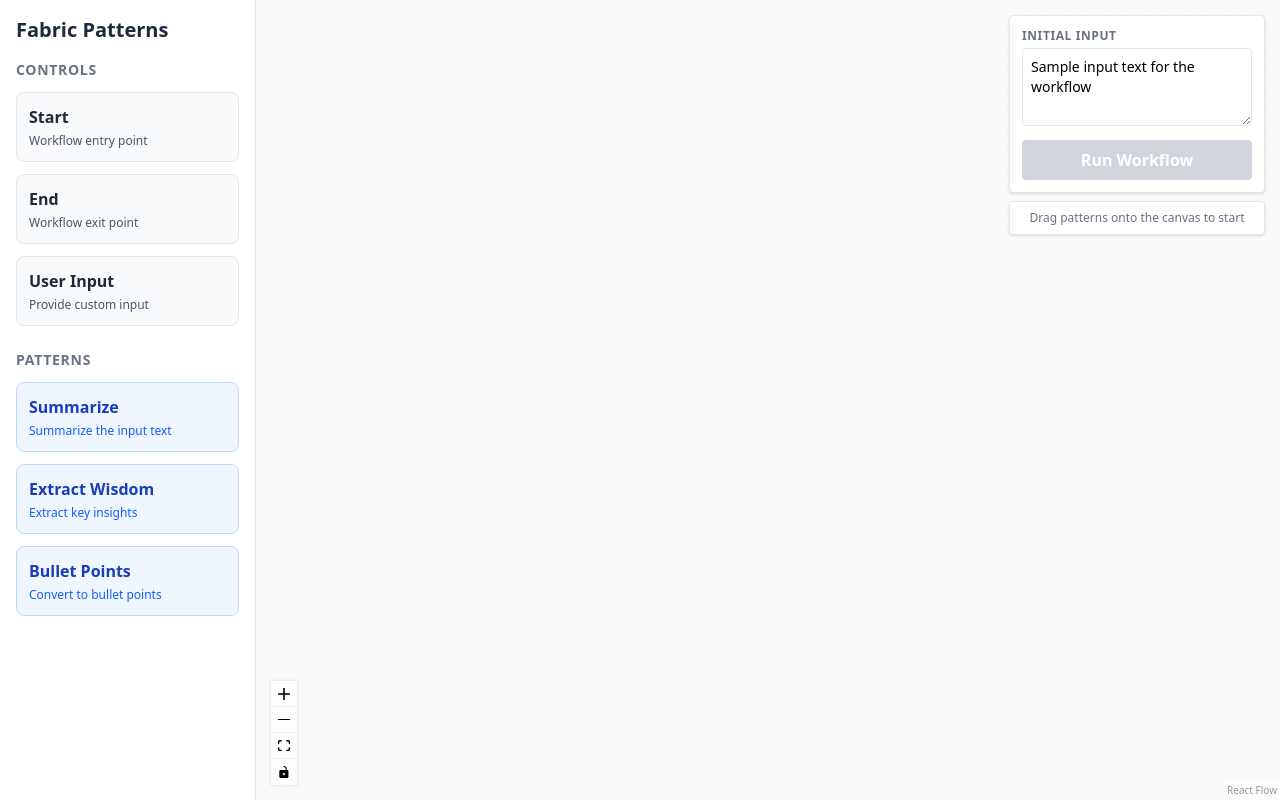
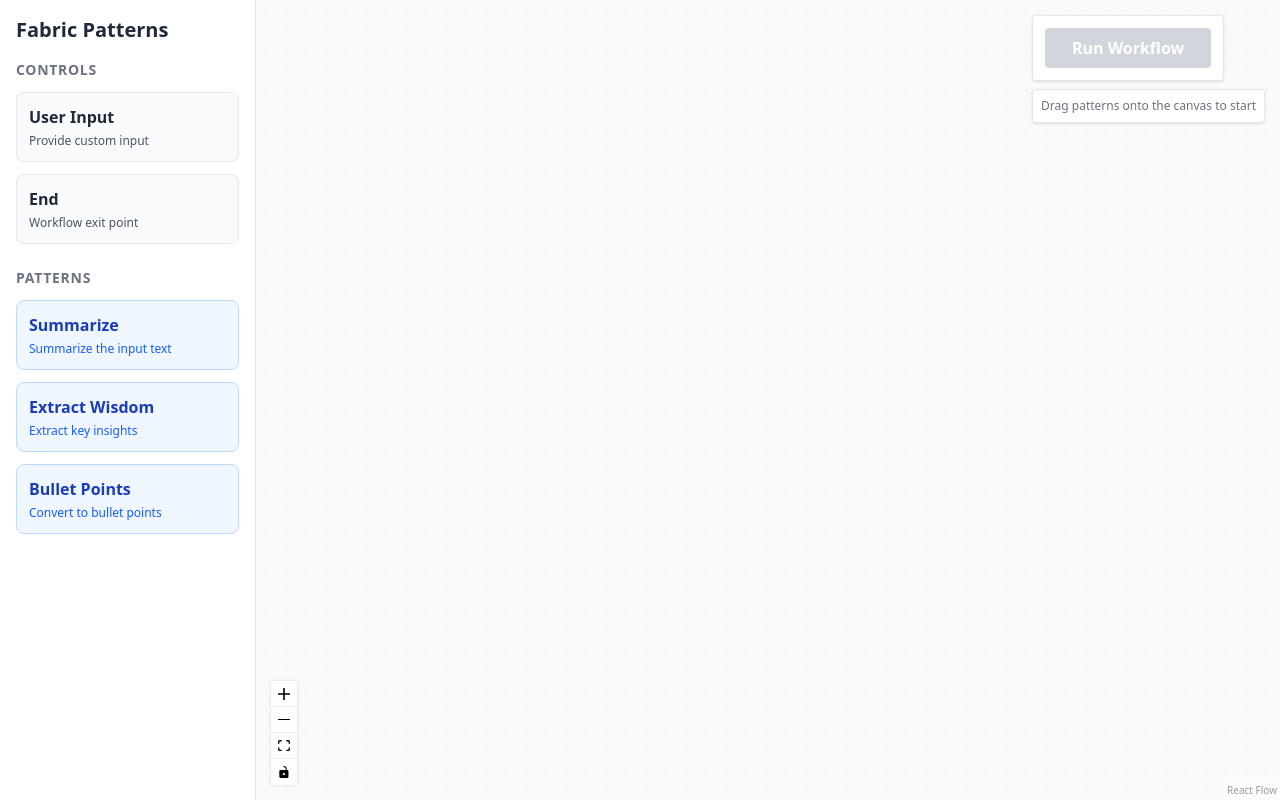
Before and after one commit to asasidh/fabric-workflow-builder, a React (Vite) app in the folder client/: page / in a window 1280 px wide. Built offline with nearby package versions, Linux system fonts and the light colour scheme.

Commit message:
fix(ui): Remove StartNode, fix InputNode dragging, remove input panel

```diff
--- a/client/src/components/Canvas.tsx
+++ b/client/src/components/Canvas.tsx
@@ -11,13 +11,11 @@ import {
   Panel,
 } from '@xyflow/react';
 import { PatternNode } from './PatternNode';
-import { StartNode } from './StartNode';
 import { EndNode } from './EndNode';
 import { InputNode } from './InputNode';
 
 const nodeTypes = {
   patternNode: PatternNode,
-  startNode: StartNode,
   endNode: EndNode,
   inputNode: InputNode,
 };
@@ -31,7 +29,6 @@ const getId = () => `node_${id++}`;
 const CanvasInner = () => {
   const [nodes, setNodes, onNodesChange] = useNodesState(initialNodes);
   const [edges, setEdges, onEdgesChange] = useEdgesState(initialEdges);
-  const [inputText, setInputText] = useState('Sample input text for the workflow');
   const [isExecuting, setIsExecuting] = useState(false);
 
   const { screenToFlowPosition } = useReactFlow();
@@ -84,7 +81,7 @@ const CanvasInner = () => {
         headers: { 'Content-Type': 'application/json' },
         body: JSON.stringify({
           workflow: { nodes, edges },
-          input: inputText
+          input: '' // Legacy input, not used if InputNodes are present
         }),
       });
       const data = await response.json();
@@ -126,20 +123,11 @@ const CanvasInner = () => {
         <Controls />
 
         <Panel position="top-right" className="space-y-2">
-          <div className="bg-white p-3 border border-gray-200 rounded shadow-sm w-64">
-            <label className="block text-xs font-semibold text-gray-500 mb-1 uppercase tracking-wider">
-              Initial Input
-            </label>
-            <textarea
-              className="w-full text-sm border border-gray-200 rounded p-2 focus:ring-2 focus:ring-blue-500 outline-none"
-              rows={3}
-              value={inputText}
-              onChange={(e) => setInputText(e.target.value)}
-            />
+          <div className="bg-white p-3 border border-gray-200 rounded shadow-sm w-48">
             <button
               onClick={onExecute}
               disabled={isExecuting || nodes.length === 0}
-              className={`mt-2 w-full py-2 px-4 rounded font-bold text-white transition-all ${
+              className={`w-full py-2 px-4 rounded font-bold text-white transition-all ${
                 isExecuting || nodes.length === 0
                   ? 'bg-gray-300 cursor-not-allowed'
                   : 'bg-blue-500 hover:bg-blue-600 shadow-md active:scale-95'
--- a/client/src/components/InputNode.tsx
+++ b/client/src/components/InputNode.tsx
@@ -11,16 +11,16 @@ export const InputNode = memo(({ id, data }: any) => {
   }, [useClipboard, text, id, updateNodeData]);
 
   return (
-    <div className="px-4 py-2 shadow-md rounded-md bg-yellow-50 border-2 border-yellow-400 min-w-[200px] nodrag">
+    <div className="px-4 py-2 shadow-md rounded-md bg-yellow-50 border-2 border-yellow-400 min-w-[200px]">
       <div className="font-bold text-xs text-yellow-900 mb-2">USER INPUT</div>
 
-      <div className="flex items-center mb-2">
+      <div className="flex items-center mb-2 nodrag">
         <input
           type="checkbox"
           id={`cb-${id}`}
           checked={useClipboard}
           onChange={(e) => setUseClipboard(e.target.checked)}
-          className="mr-2"
+          className="mr-2 cursor-pointer"
         />
         <label htmlFor={`cb-${id}`} className="text-xs text-gray-700 cursor-pointer">Use Clipboard</label>
       </div>
--- a/client/src/components/Sidebar.tsx
+++ b/client/src/components/Sidebar.tsx
@@ -7,9 +7,8 @@ const patterns = [
 ];
 
 const controls = [
-  { id: 'start', name: 'Start', type: 'startNode', description: 'Workflow entry point' },
+  { id: 'input', name: 'User Input', type: 'inputNode', description: 'Provide custom input' },
   { id: 'end', name: 'End', type: 'endNode', description: 'Workflow exit point' },
-  { id: 'input', name: 'User Input', type: 'inputNode', description: 'Provide custom input' },
 ];
 
 export const Sidebar = () => {
--- a/client/src/components/StartNode.tsx
+++ /dev/null
@@ -1,11 +0,0 @@
-import React, { memo } from 'react';
-import { Handle, Position } from '@xyflow/react';
-
-export const StartNode = memo(() => {
-  return (
-    <div className="px-4 py-2 shadow-md rounded-md bg-green-50 border-2 border-green-400 min-w-[100px]">
-      <div className="font-bold text-sm text-green-900 text-center">START</div>
-      <Handle type="source" position={Position.Bottom} className="w-3 h-3 !bg-green-500" />
-    </div>
-  );
-});
```
Also changed, not shown: 1 other file (tests, documents, lock files or other folders).
